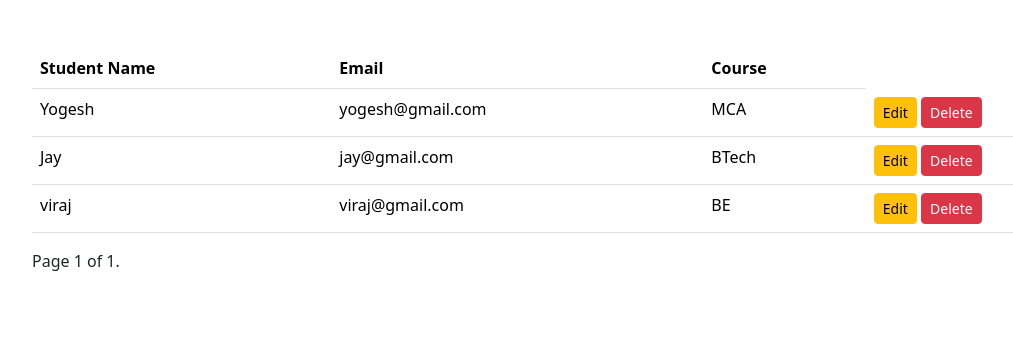
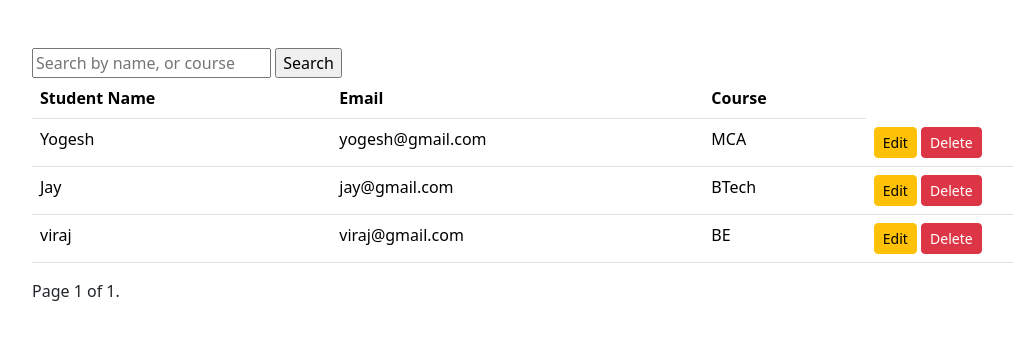
Before and after one commit to yogeshpatel-bestpeers/Django, a Django app: page /student/studentList/2/ in a window 1280 px wide. Shown: the part 56-396 px from the top of the page, without its empty margins (50-1063 px from the left). Run offline with Django 4.2, Linux system fonts and the light colour scheme; a user stored in the database is signed in; data comes from the database, SQL or seed files in the repository; both versions use the stored data as it was after the commit.

Commit message:
implement search logic in student detailview using Q

```diff
--- a/classBasedView/student/views.py
+++ b/classBasedView/student/views.py
@@ -8,6 +8,7 @@ from .models import Student
 from django.utils.decorators import method_decorator
 from django.contrib.auth.decorators import login_required
 from django.core.paginator import Paginator
+from django.db.models import Q
 
 
 @method_decorator(login_required,name='dispatch')
@@ -20,7 +21,7 @@ class Dashboard(TemplateView):
 class StudentCreateView(View):
 
   def get(self,request):
-      print(request.user)
+
       form = StudentForm()
       return render(request,'student/userCreate.html',{'user':form})
 
@@ -29,7 +30,7 @@ class StudentCreateView(View):
     if form.is_valid():
       student = form.save(commit=False)
       student.set_password(form.cleaned_data['password'])
-      # print(form.cleaned_data['password'])
+
       student.user = request.user
       student.save()
 
@@ -41,11 +42,26 @@ class StudentCreateView(View):
 class StudentDetailViews(View):
 
     def get(self,request,id):
+      query = request.GET.get('q','')
+
       student = Student.objects.filter(user= id)
+
+      if query:
+            student = student.filter(
+                Q(course__icontains=query) |
+                Q(name__icontains=query)
+            )
+      else:
+            student = student.all()
+
+
+
+
       paginator = Paginator(student,3)
       page_num = request.GET.get('page')
       page_obj = paginator.get_page(page_num)
-      return render(request,'student/userGet.html',{'user':page_obj})
+      return render(request,'student/userGet.html',{'user':page_obj,'query': query,'sid':id})
+
 
 
 @method_decorator(login_required,name='dispatch')
--- a/classBasedView/template/student/userGet.html
+++ b/classBasedView/template/student/userGet.html
@@ -1,6 +1,12 @@
 {% extends 'auth/dashboard.html'%}
 {% block title%} DashBoard {% endblock title%}
 {% block content%}
+
+<form method="get" action="{% url 'student_list' sid%}">
+  <input type="text" name="q" value="{{ query }}" placeholder="Search by name, or course" />
+  <input type="submit" value="Search" />
+</form>
+
 <table class="table">
   <thead>
     <tr>
```
Also changed, not shown: classBasedView/db.sqlite3.
